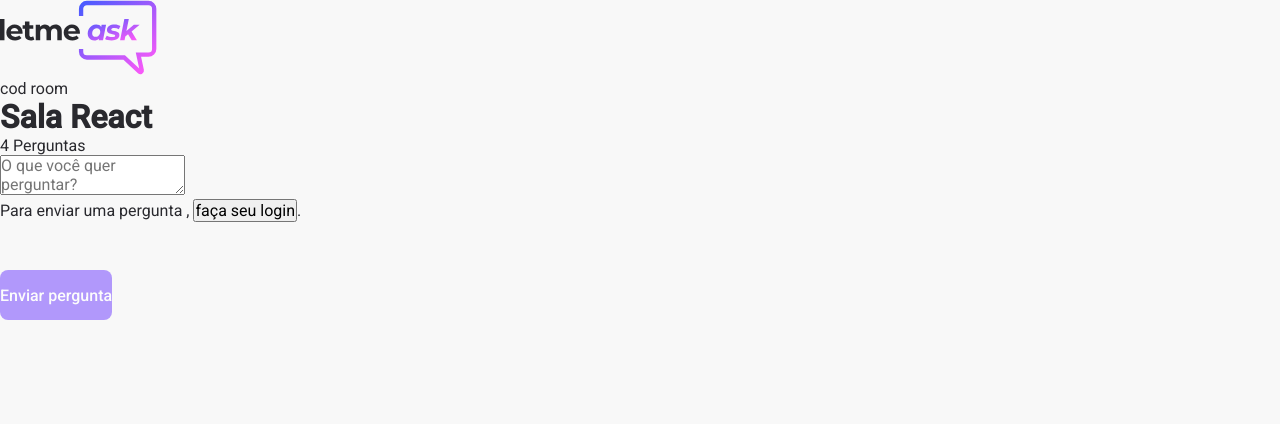
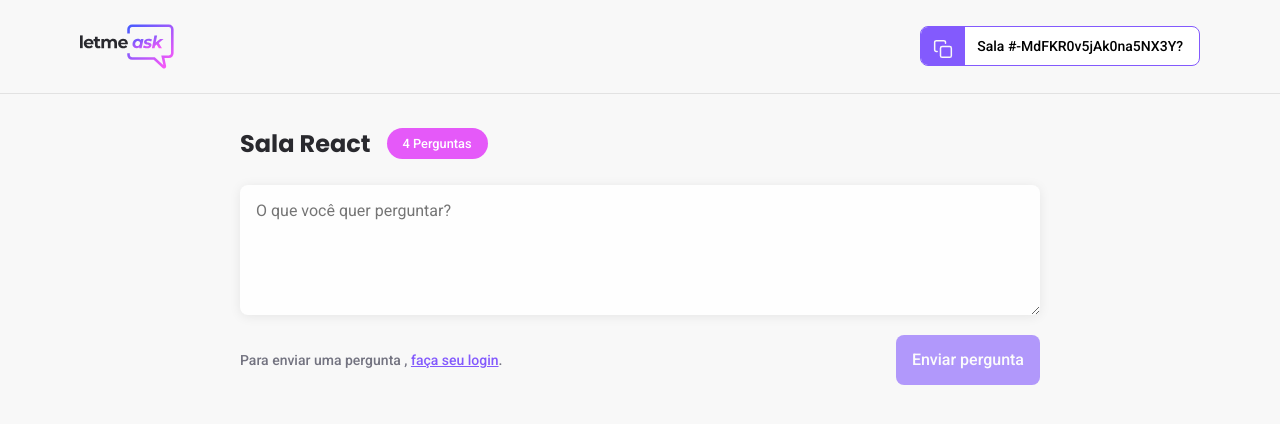
Before and after one commit to CelsonF/NLW_Letmeask, a React (Create React App) app: page /rooms/1 in a window 1280 px wide. Shown: the top 424 px of the page. Built offline with nearby package versions, Linux system fonts and the light colour scheme; no server answers.

Commit message:
Created Room code component and scss

```diff
--- /dev/null
+++ b/src/components/RoomCode.tsx
@@ -0,0 +1,14 @@
+import copyImg from '../assets/images/copy.svg'
+
+import '../styles/room-code.scss'
+
+export function RoomCode() {
+    return (
+        <button className="room-code">
+            <div>
+                <img src={copyImg} alt="Copy room code" />
+            </div>
+            <span>Sala #-MdFKR0v5jAk0na5NX3Y?</span>
+        </button>
+    )
+}
--- a/src/pages/Room.tsx
+++ b/src/pages/Room.tsx
@@ -1,5 +1,6 @@
 import logoImg from '../assets/images/logo.svg';
 import { Button } from '../components/Button';
+import { RoomCode } from '../components/RoomCode';
 
 import '../styles/room.scss';
 
@@ -9,7 +10,7 @@ export function Room() {
            <header>
                <div className="content">
                    <img src={logoImg} alt="Letmeask" />
-                   <div>cod  room</div>
+                   <RoomCode/>
                </div>
            </header>
 
--- a/src/styles/_base.scss
+++ b/src/styles/_base.scss
@@ -1,5 +1,6 @@
 $whiteColorBg:#f8f8f8;
 $purpleColor:#835AFD;
+$pinkColorSecond:#e559f9;
 $pinkColor:#FF59F8;
 $textColor:#29292e;
 $grayLight:#a8a8b3;
--- a/src/styles/button.scss
+++ b/src/styles/button.scss
@@ -1,7 +1,6 @@
 @import "base.scss";
 
 .button {
-    margin-top: 3rem;
     height: 3.125rem;
     border-radius: 0.5rem;
     font-weight: 500;
@@ -14,6 +13,7 @@
 
     cursor: pointer;
     border: 0;
+    padding: 1rem;
 
     transition: filter 0.2s;
 
--- /dev/null
+++ b/src/styles/room-code.scss
@@ -0,0 +1,31 @@
+@import '../styles/base';
+
+.room-code {
+    height: 2.5rem;
+    border-radius: 0.5rem;
+    overflow: hidden;
+
+    background-color: #fff;
+    border:1px solid $purpleColor;
+    cursor: pointer;
+
+    display: flex;
+
+
+    div {
+        background-color: $purpleColor;
+        padding: 0.75rem;
+        display: flex;
+        justify-content: center;
+        align-items: center;
+    }
+
+    span {
+        display: block;
+        align-self: center;
+        flex: 1;
+        padding: 0 1rem 0 0.75rem;
+        font-size: 0.875rem;
+        font-weight: 500;
+    }
+}
--- a/src/styles/room.scss
+++ b/src/styles/room.scss
@@ -0,0 +1,89 @@
+@import "_base.scss";
+
+#page-room {
+    header {
+        padding: 1.5rem;
+        border-bottom: 1px solid #e2e2e2;
+
+        .content {
+            max-width: 1120px;
+            margin: 0 auto;
+            display: flex;
+            justify-content: space-between;
+            align-items: center;
+
+            > img {
+                max-height: 2.8rem;
+            }
+        }
+    }
+    main {
+        max-width: 800px;
+        margin: 0 auto;
+
+        .room-title {
+            margin: 2rem 0 1.5rem;
+            display: flex;
+            align-items: center;
+
+        h1 {
+            font-family: $fontPoppins;
+            font-size: 1.5rem;
+            color: $textColor;
+        }
+
+        span {
+            margin-left: 1rem;
+            background-color:$pinkColorSecond;
+            border-radius: 50rem;
+            padding: 0.5rem 1rem;
+            color: #FFF;
+            font-weight: 500;
+            font-size: 0.8rem;
+        }
+
+        }
+
+       form {
+           textarea {
+               width: 100%;
+               border: 0;
+               padding: 1rem;
+               border-radius: 0.5rem;
+               background-color: #fefefe;
+               box-shadow: 0 0.1rem 0.75rem rgba(0,0,0,0.08);
+               resize: vertical;
+               min-height:8.125rem;
+            }
+
+            .form-footer{
+                display: flex;
+                justify-content: space-between;
+                align-items: center;
+                margin-top: 1rem;
+
+
+                span {
+                   font-size: 0.875rem;
+                   color: #737380;
+                   font-weight: 500;
+
+                   button {
+                       background-color: transparent;
+                       border: 0;
+                       color: $purpleColor;
+                       text-decoration: underline;
+                       font-size: 0.875rem;
+                       font-weight: 500;
+                       cursor: pointer;
+                   }
+                }
+
+            }
+
+
+
+       }
+
+    }
+}
```
